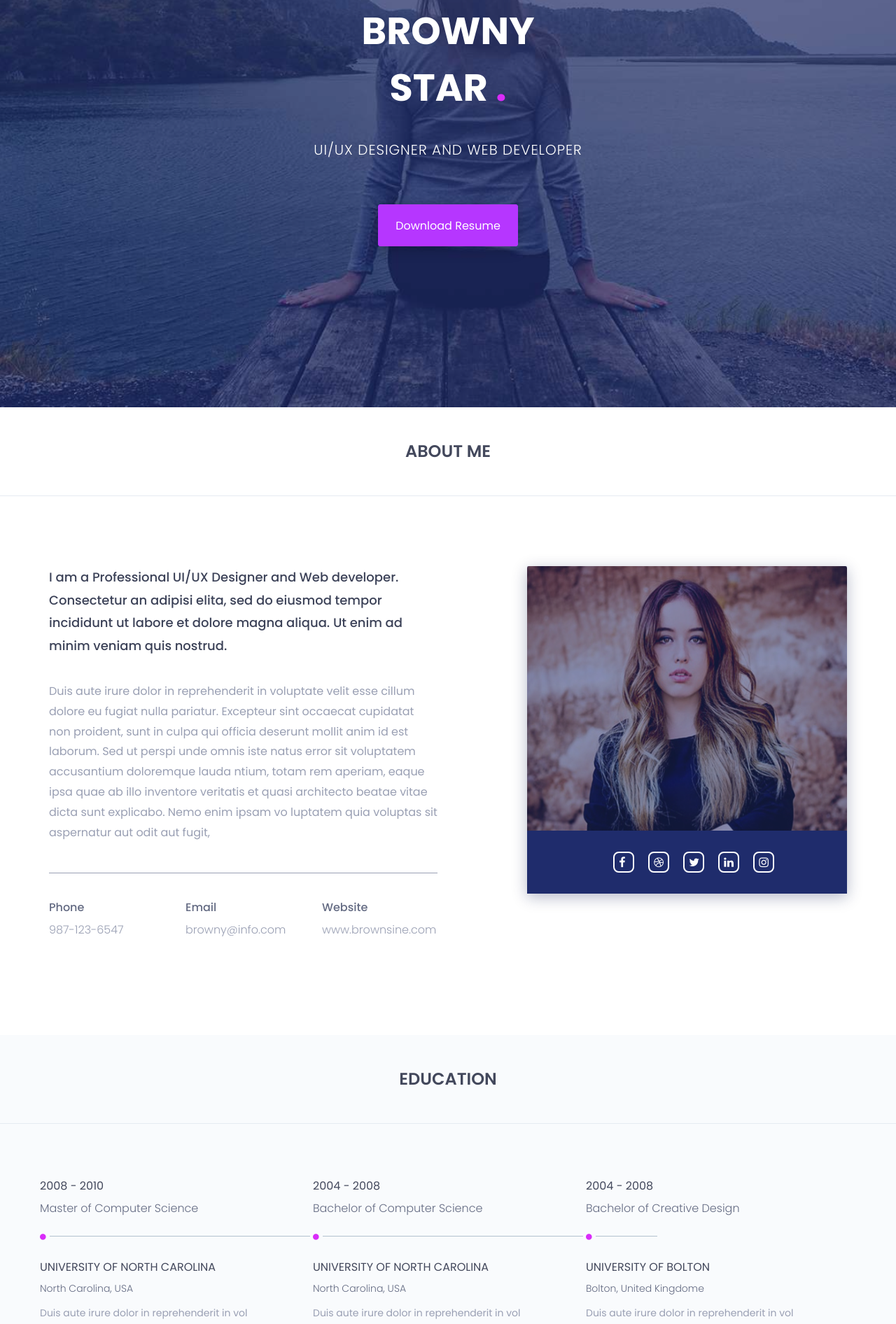
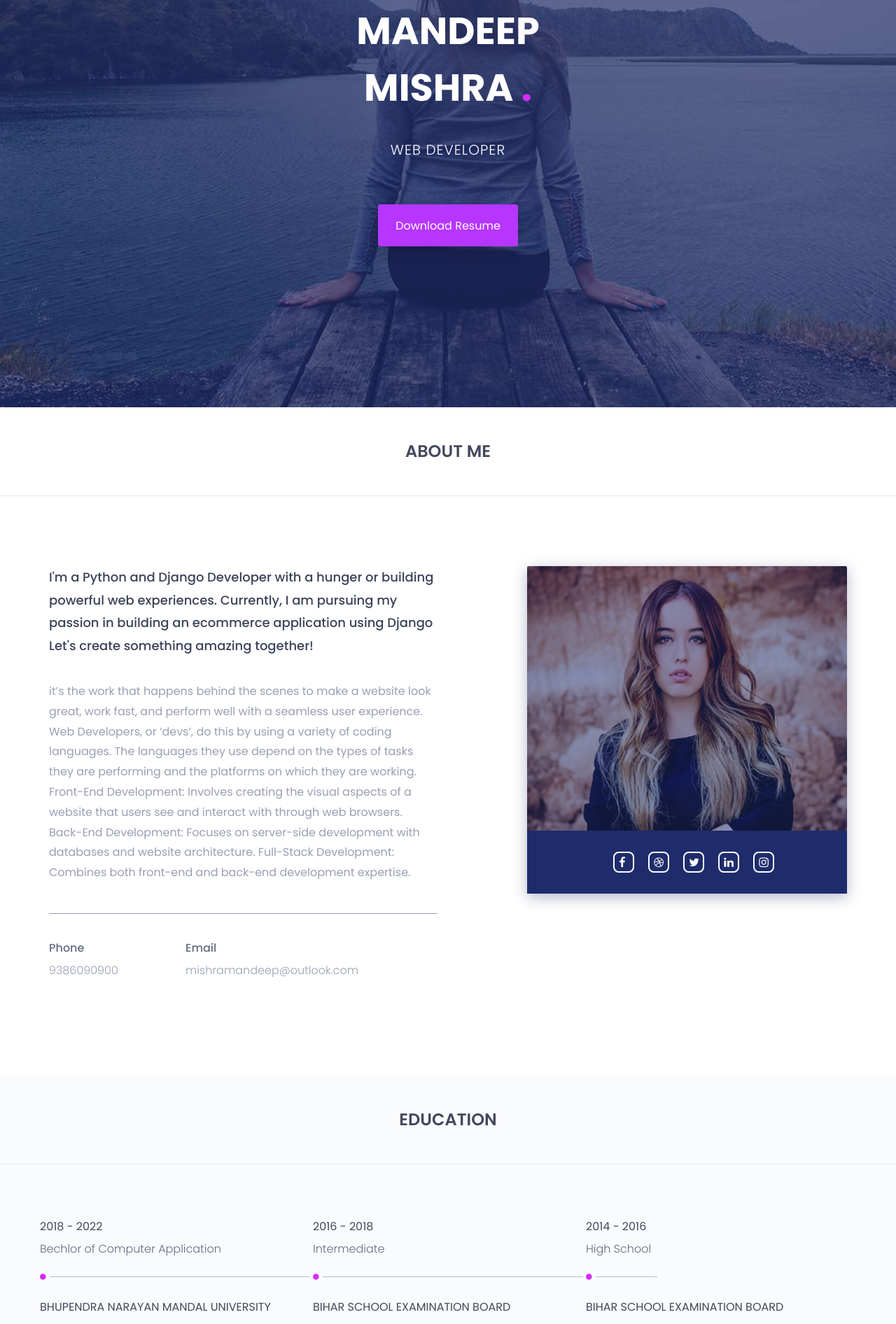
Before and after one commit to Mannu258/Portfolio-With-Flask, a Flask app: page / in a window 1280 px wide. Shown: the part 308-2200 px from the top of the page at 70% size. Run offline with Flask 3, Linux system fonts and the light colour scheme; some libraries are stand-ins or nearby versions.

Commit message:
fix comments and error

```diff
--- a/templates/index.html
+++ b/templates/index.html
@@ -29,7 +29,7 @@
 			                <button type="button" class="navbar-toggle" data-toggle="collapse" data-target="#navbar-menu">
 			                    <i class="fa fa-bars"></i>
 			                </button>
-			                <a class="navbar-brand" href="index.html">browny</a>
+			                <a class="navbar-brand" href="index.html">Mandeep</a>
 			            </div>
 			            <div class="collapse navbar-collapse menu-ui-design" id="navbar-menu">
 			                <ul class="nav navbar-nav navbar-right" data-in="fadeInDown" data-out="fadeOutUp">
@@ -53,8 +53,8 @@
 				<div class="row">
 					<div class="col-md-12 text-center">
 						<div class="header-text">
-							<h2>hi <span>,</span> i am <br> browny <br> star <span>.</span>   </h2>
-							<p>ui/ux designer and web developer</p>
+							<h2>hi <span>,</span> i am <br> Mandeep <br> Mishra <span>.</span>   </h2>
+							<p>Web developer</p>
 							<a href="assets/download/browney.txt" download>download resume</a>
 						</div>
 					</div>
@@ -72,28 +72,23 @@
 						<div class="col-sm-6">
 							<div class="single-about-txt">
 								<h3>
-									I am a Professional UI/UX Designer and Web developer. Consectetur an adipisi elita, sed do eiusmod tempor incididunt ut labore et dolore magna aliqua. Ut enim ad minim veniam quis nostrud.
+									I'm a Python and Django Developer with a hunger or building powerful web experiences. Currently, I am pursuing my passion in building an ecommerce application using Django Let's create something amazing together!
 								</h3>
 								<p>
-									Duis aute irure dolor in reprehenderit in voluptate velit esse cillum dolore eu fugiat nulla pariatur. Excepteur sint occaecat cupidatat non proident, sunt in culpa qui officia deserunt mollit anim id est laborum. Sed ut perspi unde omnis iste natus error sit voluptatem accusantium doloremque lauda ntium, totam rem aperiam, eaque ipsa quae ab illo inventore veritatis et quasi architecto beatae vitae dicta sunt explicabo. Nemo enim ipsam vo luptatem quia voluptas sit aspernatur aut odit aut fugit,
+									it’s the work that happens behind the scenes to make a website look great, work fast, and perform well with a seamless user experience. Web Developers, or ‘devs’, do this by using a variety of coding languages. The languages they use depend on the types of tasks they are performing and the platforms on which they are working.
+									Front-End Development: Involves creating the visual aspects of a website that users see and interact with through web browsers. Back-End Development: Focuses on server-side development with databases and website architecture. Full-Stack Development: Combines both front-end and back-end development expertise.
 								</p>
 								<div class="row">
 									<div class="col-sm-4">
 										<div class="single-about-add-info">
 											<h3>phone</h3>
-											<p>987-123-6547</p>
+											<p>9386090900</p>
 										</div>
 									</div>
 									<div class="col-sm-4">
 										<div class="single-about-add-info">
 											<h3>email</h3>
-											<p>browny@info.com</p>
-										</div>
-									</div>
-									<div class="col-sm-4">
-										<div class="single-about-add-info">
-											<h3>website</h3>
-											<p>www.brownsine.com</p>
+											<p>mishramandeep@outlook.com</p>
 										</div>
 									</div>
 								</div>
@@ -151,8 +146,8 @@
 						<div class="col-sm-4">
 							<div class="single-horizontal-timeline">
 								<div class="experience-time">
-									<h2>2008 - 2010</h2>
-									<h3>master <span>of </span> computer science</h3>
+									<h2>2018 - 2022</h2>
+									<h3>Bechlor <span>of </span> computer application</h3>
 								</div>
 								<div class="timeline-horizontal-border">
 									<i class="fa fa-circle" aria-hidden="true"></i>
@@ -161,9 +156,10 @@
 								<div class="timeline">
 									<div class="timeline-content">
 										<h4 class="title">
-											university of north carolina
+											Bhupendra Narayan Mandal University
 										</h4>
-										<h5>north carolina, USA</h5>
+										<h5></h5>
+
 										<p class="description">
 											Duis aute irure dolor in reprehenderit in vol patate velit esse cillum dolore eu fugiat nulla pari. Excepteur sint occana inna tecat cupidatat non proident.
 										</p>
@@ -174,8 +170,8 @@
 						<div class="col-sm-4">
 							<div class="single-horizontal-timeline">
 								<div class="experience-time">
-									<h2>2004 - 2008</h2>
-									<h3>bachelor <span>of </span> computer science</h3>
+									<h2>2016 - 2018</h2>
+									<h3>Intermediate</h3>
 								</div>
 								<div class="timeline-horizontal-border">
 									<i class="fa fa-circle" aria-hidden="true"></i>
@@ -184,9 +180,9 @@
 								<div class="timeline">
 									<div class="timeline-content">
 										<h4 class="title">
-											university of north carolina
+											Bihar School Examination Board
 										</h4>
-										<h5>north carolina, USA</h5>
+										<h5></h5>
 										<p class="description">
 											Duis aute irure dolor in reprehenderit in vol patate velit esse cillum dolore eu fugiat nulla pari. Excepteur sint occana inna tecat cupidatat non proident.
 										</p>
@@ -197,8 +193,8 @@
 						<div class="col-sm-4">
 							<div class="single-horizontal-timeline">
 								<div class="experience-time">
-									<h2>2004 - 2008</h2>
-									<h3>bachelor <span>of </span> creative design</h3>
+									<h2>2014 - 2016</h2>
+									<h3>High School</h3>
 								</div>
 								<div class="timeline-horizontal-border">
 									<i class="fa fa-circle" aria-hidden="true"></i>
@@ -208,9 +204,9 @@
 								<div class="timeline">
 									<div class="timeline-content">
 										<h4 class="title">
-											university of bolton
+											Bihar School Examination Board
 										</h4>
-										<h5>bolton, united kingdome</h5>
+										<h5></h5>
 										<p class="description">
 											Duis aute irure dolor in reprehenderit in vol patate velit esse cillum dolore eu fugiat nulla pari. Excepteur sint occana inna tecat cupidatat non proident.
 										</p>
```
